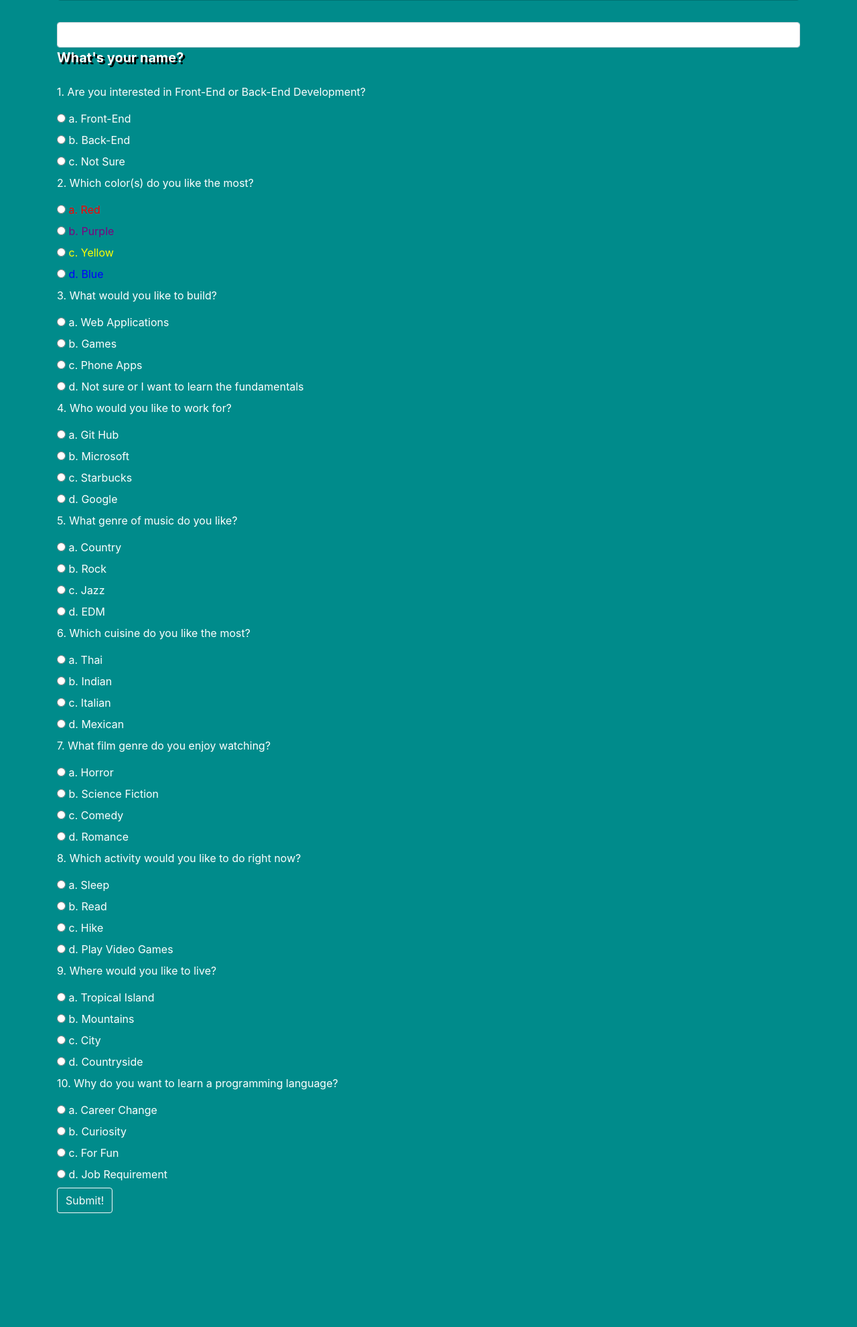
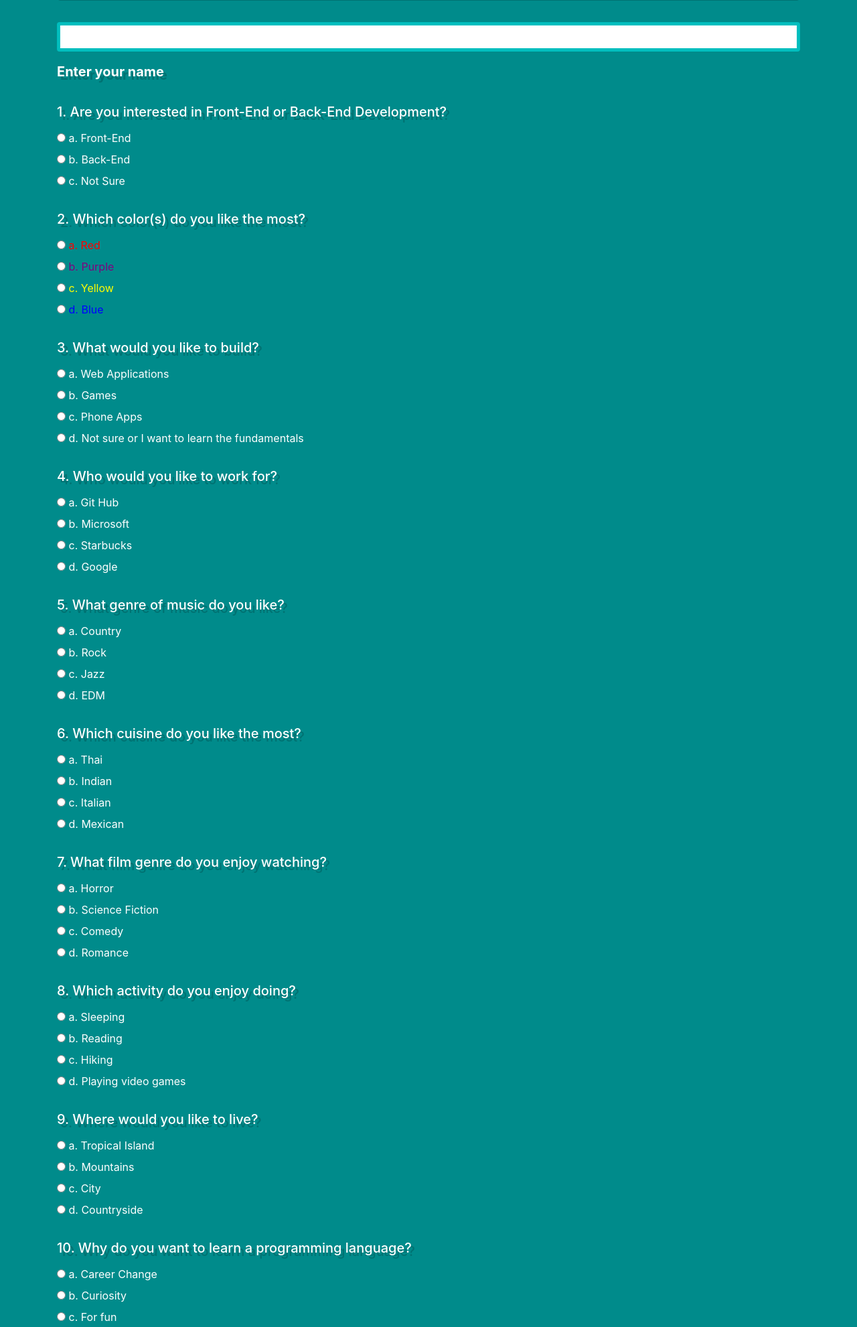
Before and after one commit to agatakolohe/language-quiz, a plain HTML site: page index.html in a window 1280 px wide. Shown: the part 645-2626 px from the top of the page at 67% size. Before the commit the page ends 2456 px from the top, so only its background shows below. Drawn offline with Linux system fonts and the light colour scheme.

Commit message:
change card size, add hover color to card clicks, add hover color to label name, change questions from p to h5, give margins on btn, questions, enter name, padding for card text

```diff
--- a/css/styles.css
+++ b/css/styles.css
@@ -12,6 +12,15 @@
 }
 a {
   color: #00bebe;
+}
+.btn {
+  margin-top: 20px;
+  margin-bottom: 30px;
+}
+.lang-quiz h5 {
+  margin-top: 25px;
+  margin-bottom: 15px;
+  text-shadow: 5px 5px #007272;
 }
 #ruby,
 #csharp,
@@ -28,6 +37,8 @@ a {
 #p-showing,
 #h-showing {
   display: none;
+  padding: 20px;
+  text-align: left;
 }
 .clickable,
 .c-click,
@@ -36,6 +47,14 @@ a {
 .h-click {
   color: darkturquoise;
   cursor: pointer;
+}
+.clickable:hover,
+.c-click:hover,
+.j-click:hover,
+.p-click:hover,
+.h-click:hover {
+  color: white;
+  background-color: darkturquoise;
 }
 .card {
   margin-left: auto;
@@ -65,7 +84,19 @@ body {
 }
 .form-group {
   font-size: 20px;
-  text-shadow: 3px 3px black;
+  text-shadow: 5px 5px #007272;
+}
+.form-control {
+  border: solid #00bebe;
+  border-width: 5px;
+  font-size: 20px;
+}
+.form-control:hover {
+  color: white;
+  background-color: #00bebe;
+}
+label[for="name"] {
+  margin-top: 15px;
 }
 label[for="red"] {
   color: red;
--- a/index.html
+++ b/index.html
@@ -21,12 +21,13 @@
           learn!
         </h4>
       </div>
+      <div class="lang-quiz">
       <form id="quiz">
         <div class="form-group">
           <input id="name" class="form-control" type="text" />
-          <label for="name"><strong>What's your name?</strong></label>
+          <label for="name"><strong>Enter your name</strong></label>
         </div>
-        <p>1. Are you interested in Front-End or Back-End Development?</p>
+        <h5>1. Are you interested in Front-End or Back-End Development?</h5>
         <div class="radio">
           <label>
             <input type="radio" name="development" value="1" />
@@ -45,7 +46,7 @@
             c. Not Sure
           </label>
         </div>
-        <p>2. Which color(s) do you like the most?</p>
+        <h5>2. Which color(s) do you like the most?</h5>
         <div class="radio">
           <label for="red">
             <input type="radio" name="color" value="200" />
@@ -70,7 +71,7 @@
             d. Blue
           </label>
         </div>
-        <p>3. What would you like to build?</p>
+        <h5>3. What would you like to build?</h5>
         <div class="radio">
           <label>
             <input type="radio" name="build" value="1" />
@@ -95,7 +96,7 @@
             d. Not sure or I want to learn the fundamentals
           </label>
         </div>
-        <p>4. Who would you like to work for?</p>
+        <h5>4. Who would you like to work for?</h5>
         <div class="radio">
           <label>
             <input type="radio" name="work" value="1" />
@@ -120,7 +121,7 @@
             d. Google
           </label>
         </div>
-        <p>5. What genre of music do you like?</p>
+        <h5>5. What genre of music do you like?</h5>
         <div class="radio">
           <label>
             <input type="radio" name="music" value="0" />
@@ -145,7 +146,7 @@
             d. EDM
           </label>
         </div>
-        <p>6. Which cuisine do you like the most?</p>
+        <h5>6. Which cuisine do you like the most?</h5>
         <div class="radio">
           <label>
             <input type="radio" name="food" value="4" />
@@ -170,7 +171,7 @@
             d. Mexican
           </label>
         </div>
-        <p>7. What film genre do you enjoy watching?</p>
+        <h5>7. What film genre do you enjoy watching?</h5>
         <div class="radio">
           <label>
             <input type="radio" name="film" value="1" />
@@ -195,32 +196,32 @@
             d. Romance
           </label>
         </div>
-        <p>8. Which activity would you like to do right now?</p>
+        <h5>8. Which activity do you enjoy doing?</h5>
         <div class="radio">
           <label>
             <input type="radio" name="activity" value="0" />
-            a. Sleep
+            a. Sleeping
           </label>
         </div>
         <div class="radio">
           <label>
             <input type="radio" name="activity" value="2" />
-            b. Read
+            b. Reading
           </label>
         </div>
         <div class="radio">
           <label>
             <input type="radio" name="activity" value="3" />
-            c. Hike
+            c. Hiking
           </label>
         </div>
         <div class="radio">
           <label>
             <input type="radio" name="activity" value="4" />
-            d. Play Video Games
+            d. Playing video games
           </label>
         </div>
-        <p>9. Where would you like to live?</p>
+        <h5>9. Where would you like to live?</h5>
         <div class="radio">
           <label>
             <input type="radio" name="location" value="1" />
@@ -245,10 +246,10 @@
             d. Countryside
           </label>
         </div>
-        <p>10. Why do you want to learn a programming language?</p>
+        <h5>10. Why do you want to learn a programming language?</h5>
         <div class="radio">
           <label>
-            <input type="radio" name="why" value="1" />
+            <input type="radio" name="why" value="3" />
             a. Career Change
           </label>
         </div>
@@ -260,8 +261,8 @@
         </div>
         <div class="radio">
           <label>
-            <input type="radio" name="why" value="3" />
-            c. For Fun
+            <input type="radio" name="why" value="2" />
+            c. For fun
           </label>
         </div>
         <div class="radio">
@@ -270,9 +271,9 @@
             d. Job Requirement
           </label>
         </div>
-        <button type="submit" class="btn btn-outline-light">Submit!</button
-        ><br />
+        <button type="submit" class="btn btn-outline-light">Submit!</button>
       </form>
+      </div>
       <div id="ruby">
         <div class="jumbotron">
           <h4><span class="name"></span>, you got Ruby!</h4>
@@ -287,14 +288,14 @@
             <a href="https://www.ruby-lang.org/en/">Click Here</a>
           </p>
         </div>
-        <div class="card" style="width: 18rem">
+        <div class="card" style="width: 35rem">
           <img
             src="https://banner2.cleanpng.com/20180428/dsq/kisspng-ruby-on-rails-programming-language-computer-progra-5ae4ad08b27f03.5253789115249359447311.jpg"
             alt="Ruby Logo"
             class="card-img-top"
           />
           <h5 class="card-title clickable">
-            Click here for Some Fun Facts About Ruby
+            Click Here for Some Fun Facts About Ruby
           </h5>
           <p class="card-text" id="showing">
             It was designed and developed in the mid-1990s by Yukihiro Mastumoto
@@ -323,14 +324,14 @@
             >
           </p>
         </div>
-        <div class="card" style="width: 18rem">
+        <div class="card" style="width: 35rem">
           <img
             src="https://www.alltechflix.com/wp-content/uploads/2019/01/c-sharp-language.jpg"
             alt="C# Logo"
             class="card-img-top"
           />
           <h5 class="card-title c-click">
-            Click here for Some Fun Facts About C#
+            Click here <br> for some fun facts about C#
           </h5>
           <p class="card-text" id="c-showing">
             C#, pronounced as "C sharp", was developed by Microsoft led by
@@ -365,7 +366,7 @@
             >
           </p>
         </div>
-        <div class="card" style="width: 18rem">
+        <div class="card" style="width: 35rem">
           <img
             src="https://ih1.redbubble.net/image.243371836.4766/st,small,507x507-pad,600x600,f8f8f8.u3.jpg"
             alt="Java Script Logo"
@@ -398,7 +399,7 @@
             <a href="https://www.python.org/">Click Here</a>
           </p>
         </div>
-        <div class="card" style="width: 18rem">
+        <div class="card" style="width: 35rem">
           <img
             src="https://juniortech.org/wp-content/uploads/2017/04/python-software-logo-300x158.jpg"
             alt="Python Logo"
@@ -456,7 +457,7 @@
             >
           </li>
         </ul>
-        <div class="card" style="width: 18rem">
+        <div class="card" style="width: 35rem">
           <img
             src="https://img.favpng.com/0/10/13/cascading-style-sheets-javascript-html-css3-jquery-png-favpng-EGGfknrdZiCNYjAFKp62Dnpy7.jpg"
             alt="HTML, CSS and JS Logo"
--- a/js/scripts.js
+++ b/js/scripts.js
@@ -3,9 +3,7 @@ $(document).ready(function () {
     event.preventDefault();
 
     const name = $("input#name").val();
-    const development = parseInt(
-      $("input:radio[name=development]:checked").val()
-    );
+    const development = parseInt($("input:radio[name=development]:checked").val());
     const color = parseInt($("input:radio[name=color]:checked").val());
     const build = parseInt($("input:radio[name=build]:checked").val());
     const work = parseInt($("input:radio[name=work]:checked").val());
@@ -16,8 +14,6 @@ $(document).ready(function () {
     const location = parseInt($("input:radio[name=location]:checked").val());
     const why = parseInt($("input:radio[name=why]:checked").val());
     const result =  development + color + build + work + music + food + film + activity + location + why;
-      console.log(why);
-    console.log(result);
 
     if (result >= 300) {
       $("#csharp").show();
```
